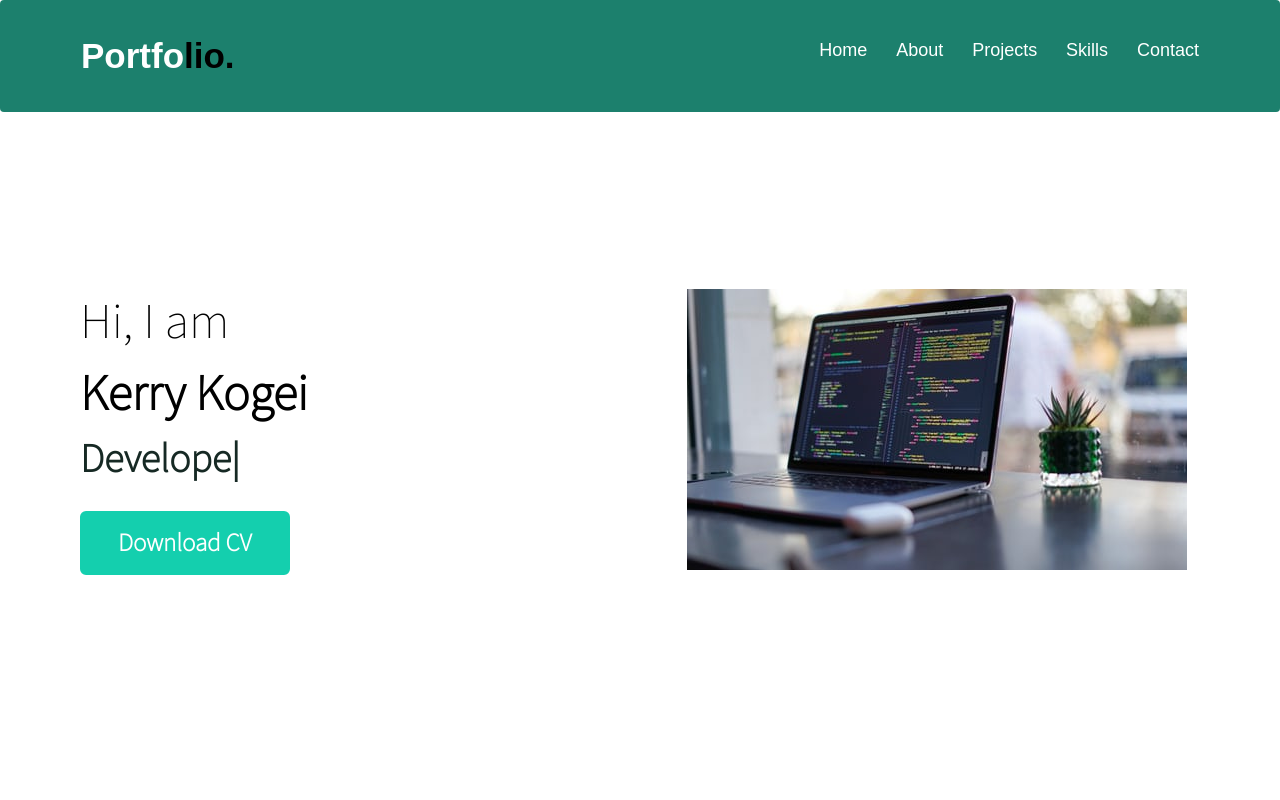
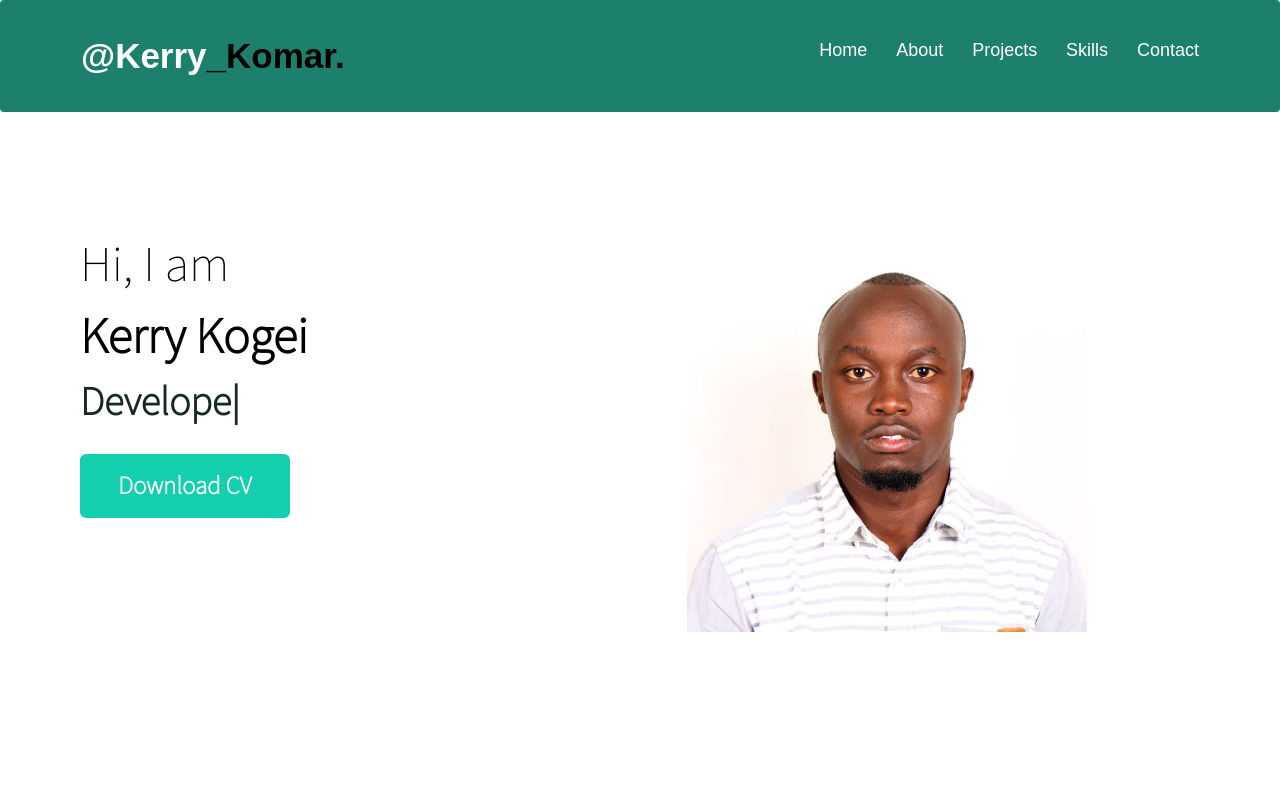
Before and after one commit to Kerrykogei24/Kerry, a plain HTML site: page index.html in a window 1280 px wide. Shown: the top 800 px of the page. Drawn offline with nearby package versions, Linux system fonts and the light colour scheme.

Commit message:
made changes

```diff
--- a/index.html
+++ b/index.html
@@ -22,7 +22,7 @@
     <!-- Navbar -->
     <nav class="navbar">
         <div class="max-width">
-            <div class="logo"> <a href="#home">Portfo<span>lio.</span></a></div>
+            <div class="logo"> <a href="#home">@Kerry<span>_Komar.</span></a></div>
             <ul class="menu">
                 <li><a href="#home" class="menu-btn">Home</a></li>
                 <li><a href="#about" class="menu-btn">About</a></li>
@@ -51,7 +51,7 @@
                 <div class="col-md-2"></div>
                 <div class="col-md-5">
                     <div class=" profileimage ">
-                        <img src="images/who-am-i.jpeg" alt="">
+                        <img src="images/kerry.jpg" alt="" width="400">
                     </div>
                 </div>
             </div>
```
Also changed, not shown: images/kerry.jpg (added).
